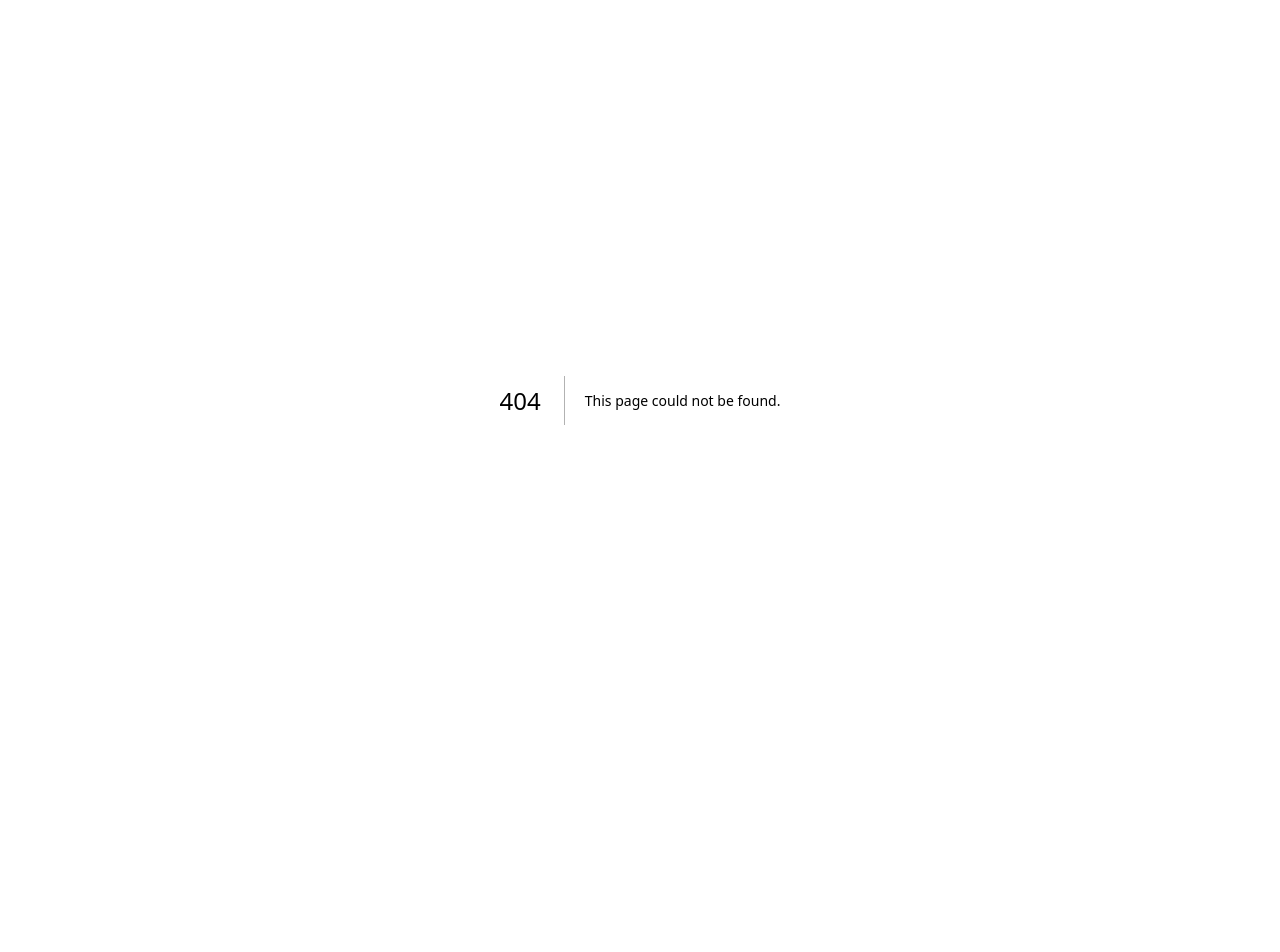
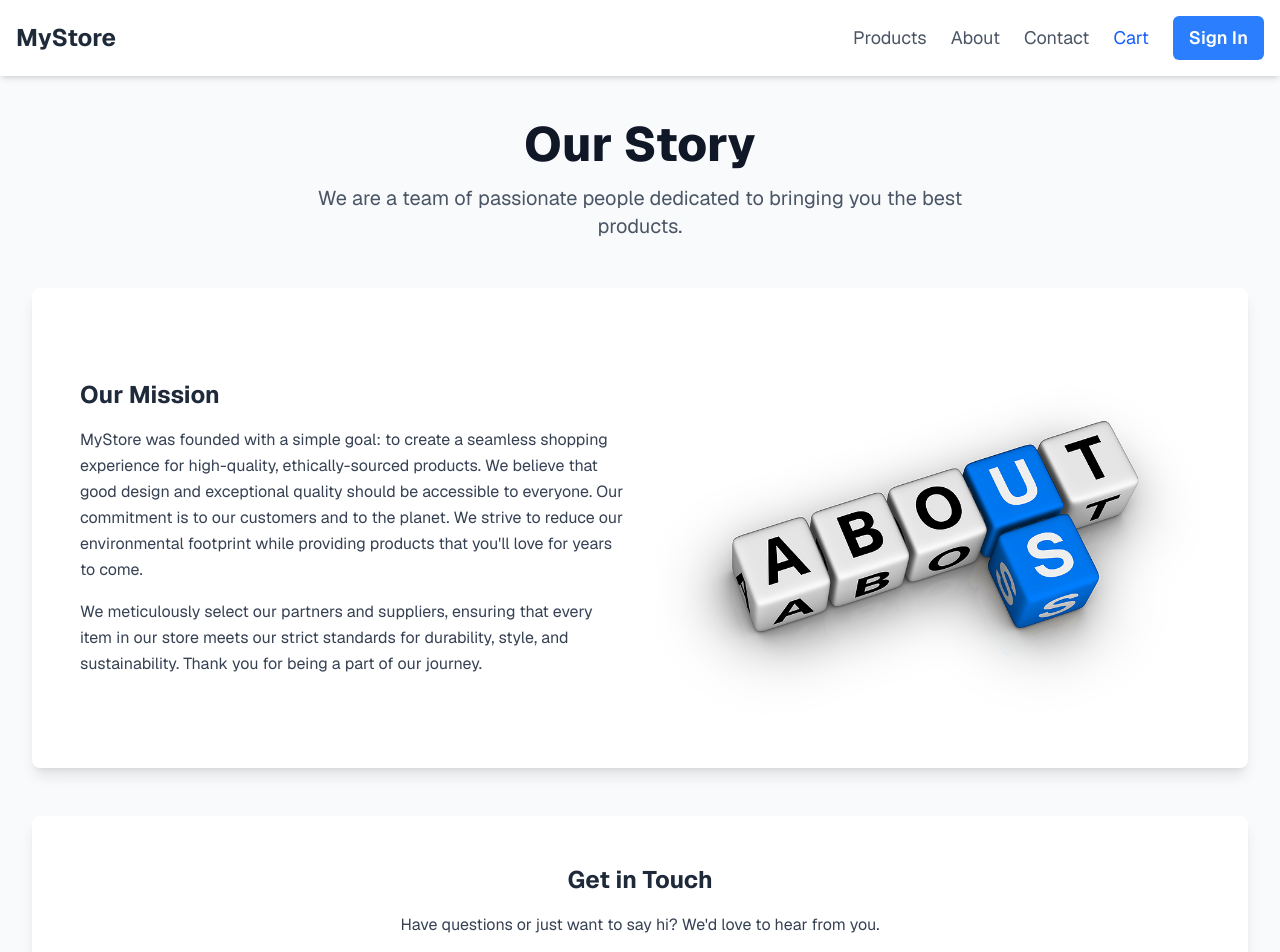
Before and after one commit to ehsanabbasifar-developer/next-store, a Next.js app: page /about in a window 1280 px wide. Before the commit this address had no page. Shown: the top 952 px of the page. Before the commit the page ends 800 px from the top, so only its background shows below. Built offline with nearby package versions, Linux system fonts and the light colour scheme.

Commit message:
feat : complete about ui - logic

```diff
--- /dev/null
+++ b/src/app/about/page.tsx
@@ -0,0 +1,77 @@
+import Footer from "../features/footer/Footer";
+import Navbar from "../features/header/NavBar";
+
+export default function AboutPage() {
+  return (
+    <div className="flex flex-col min-h-screen font-sans antialiased">
+      <header>
+        <Navbar />
+      </header>
+
+      <main className="flex-grow mt-14 py-16 px-4 sm:px-6 lg:px-8 bg-gray-50">
+        <div className="max-w-7xl mx-auto">
+          <div className="text-center mb-12">
+            <h1 className="text-4xl sm:text-5xl font-extrabold text-gray-900 mb-4">
+              Our Story
+            </h1>
+            <p className="text-xl text-gray-600 max-w-2xl mx-auto">
+              We are a team of passionate people dedicated to bringing you the
+              best products.
+            </p>
+          </div>
+
+          <div className="bg-white shadow-lg rounded-lg p-8 sm:p-12">
+            <div className="grid grid-cols-1 md:grid-cols-2 gap-8 items-center">
+              <div className="order-2 md:order-1">
+                <h2 className="text-2xl font-bold text-gray-800 mb-4">
+                  Our Mission
+                </h2>
+                <p className="text-gray-700 leading-relaxed mb-4">
+                  MyStore was founded with a simple goal: to create a seamless
+                  shopping experience for high-quality, ethically-sourced
+                  products. We believe that good design and exceptional quality
+                  should be accessible to everyone. Our commitment is to our
+                  customers and to the planet. We strive to reduce our
+                  environmental footprint while providing products that you'll
+                  love for years to come.
+                </p>
+                <p className="text-gray-700 leading-relaxed">
+                  We meticulously select our partners and suppliers, ensuring
+                  that every item in our store meets our strict standards for
+                  durability, style, and sustainability. Thank you for being a
+                  part of our journey.
+                </p>
+              </div>
+              <div className="order-1 md:order-2">
+                <img
+                  src="/about-us1.jpg"
+                  alt="A team of people working together"
+                  className="w-full h-auto rounded-lg object-cover"
+                />
+              </div>
+            </div>
+          </div>
+
+          <div className="bg-white shadow-lg rounded-lg p-8 sm:p-12 mt-12">
+            <div className="text-center">
+              <h2 className="text-2xl font-bold text-gray-800 mb-4">
+                Get in Touch
+              </h2>
+              <p className="text-gray-700 leading-relaxed max-w-xl mx-auto mb-6">
+                Have questions or just want to say hi? We'd love to hear from
+                you.
+              </p>
+              <a
+                href="mailto:contact@mystore.com"
+                className="inline-block bg-blue-600 text-white font-semibold py-3 px-8 rounded-md hover:bg-blue-700 transition-colors"
+              >
+                Send Us an Email
+              </a>
+            </div>
+          </div>
+        </div>
+      </main>
+      <Footer />
+    </div>
+  );
+}
```
Also changed, not shown: public/about-us1.jpg (added).
